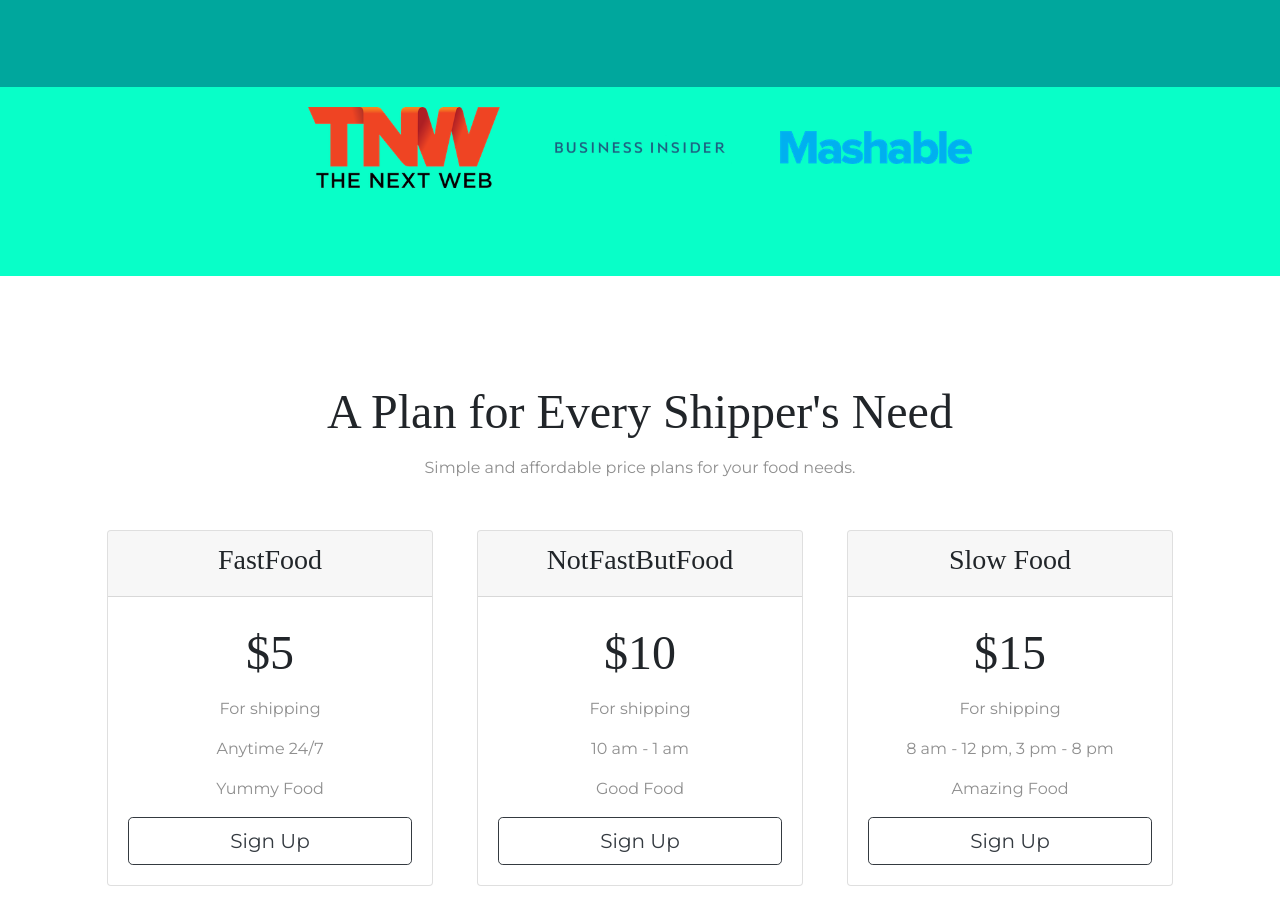
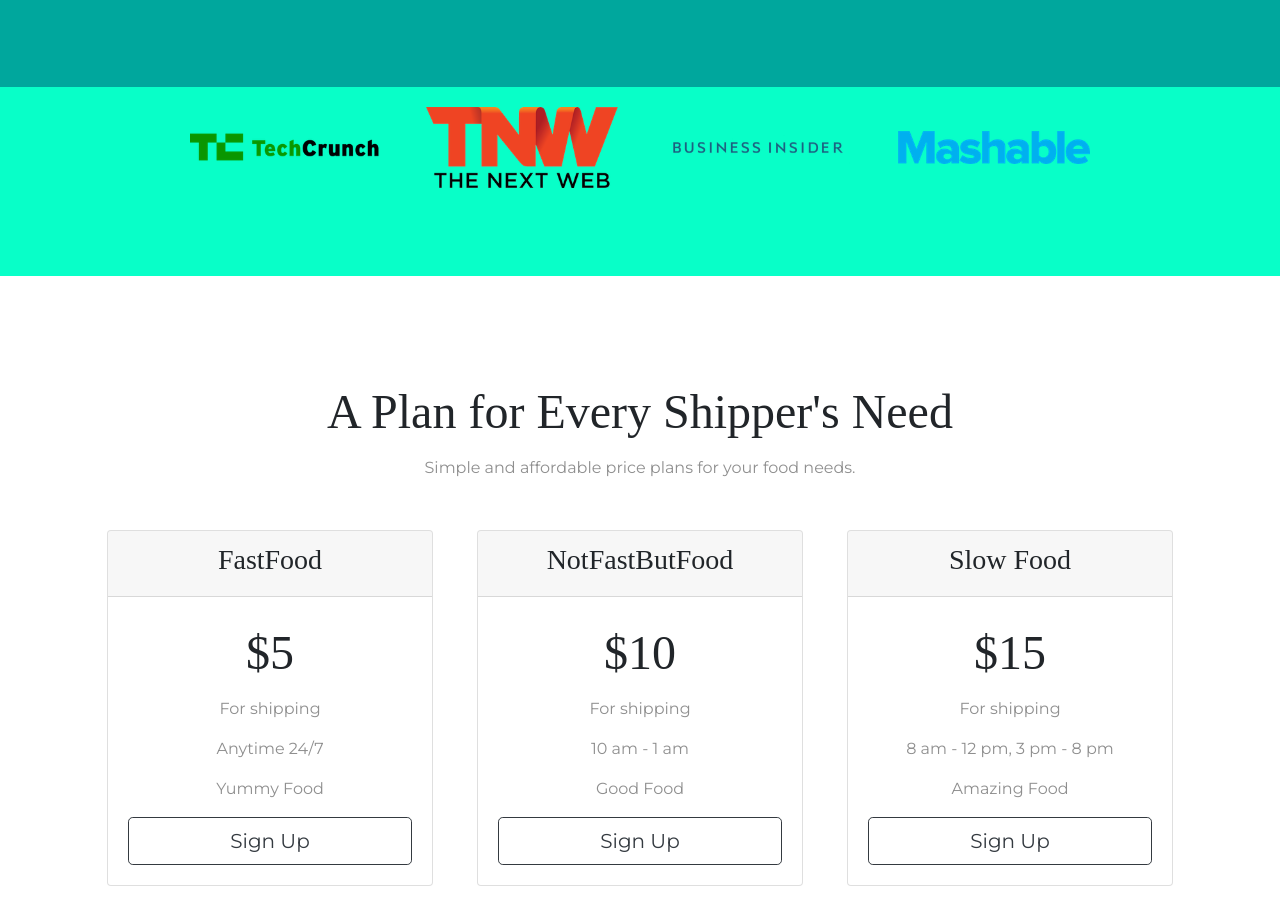
Before and after one commit to amrrahim13/StayHealthy, a plain HTML site: page index.html in a window 1280 px wide. Shown: the part 1548-2472 px from the top of the page. Drawn offline with nearby package versions, Linux system fonts and the light colour scheme.

Commit message:
added tech crunch back in
did not relize there is a wait time

```diff
--- a/index.html
+++ b/index.html
@@ -138,7 +138,7 @@
 
   <section class="colored-section" id="press">
 
-
+    <img class="press-logo" src="images/TechCrunch.png" alt="tc-logo">
     <img class="press-logo" src="images/tnw.png" alt="tnw-logo">
     <img class="press-logo" src="images/bizinsider.png" alt="biz-insider-logo">
     <img class="press-logo" src="images/mashable.png" alt="mashable-logo">
```
